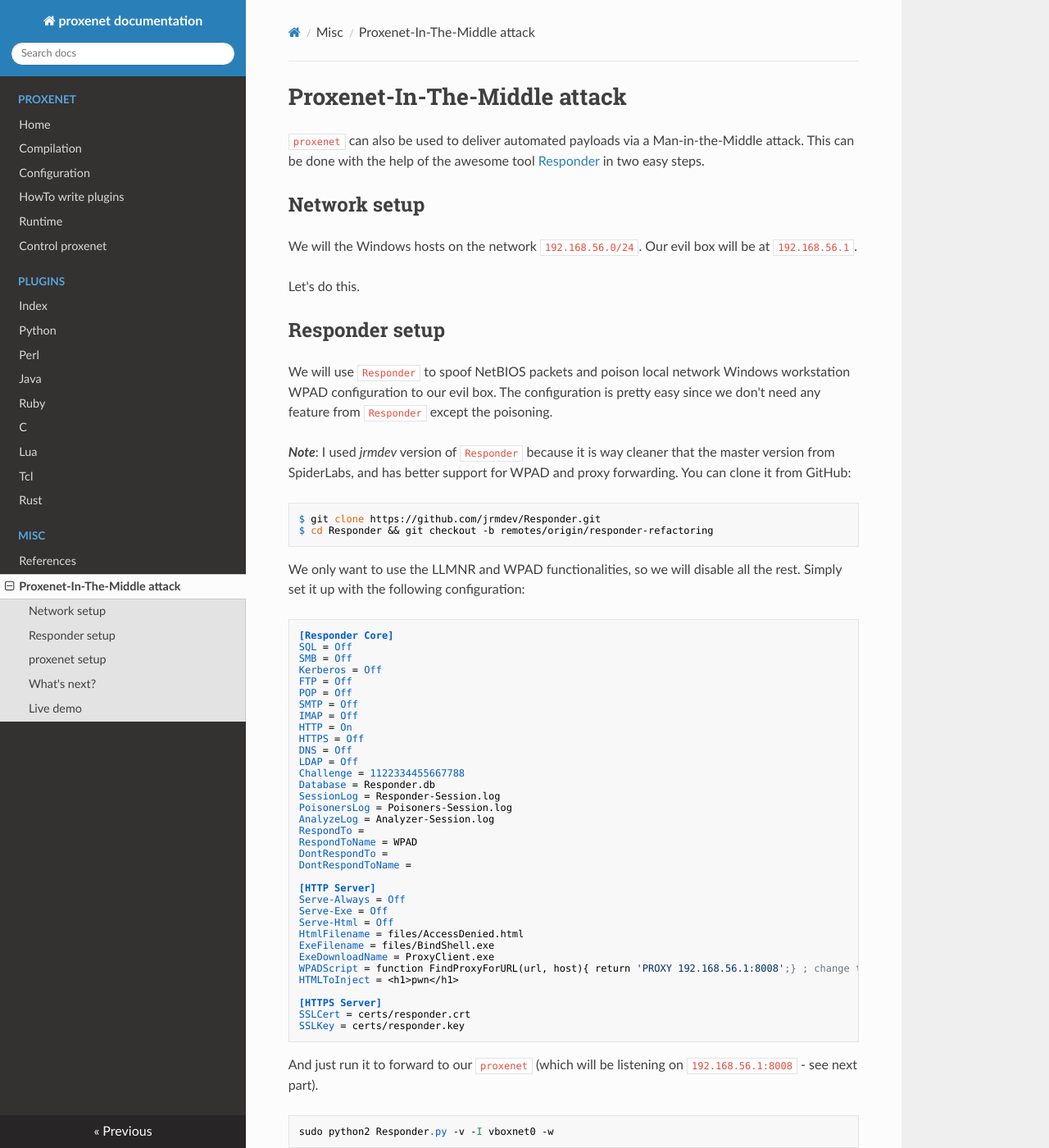
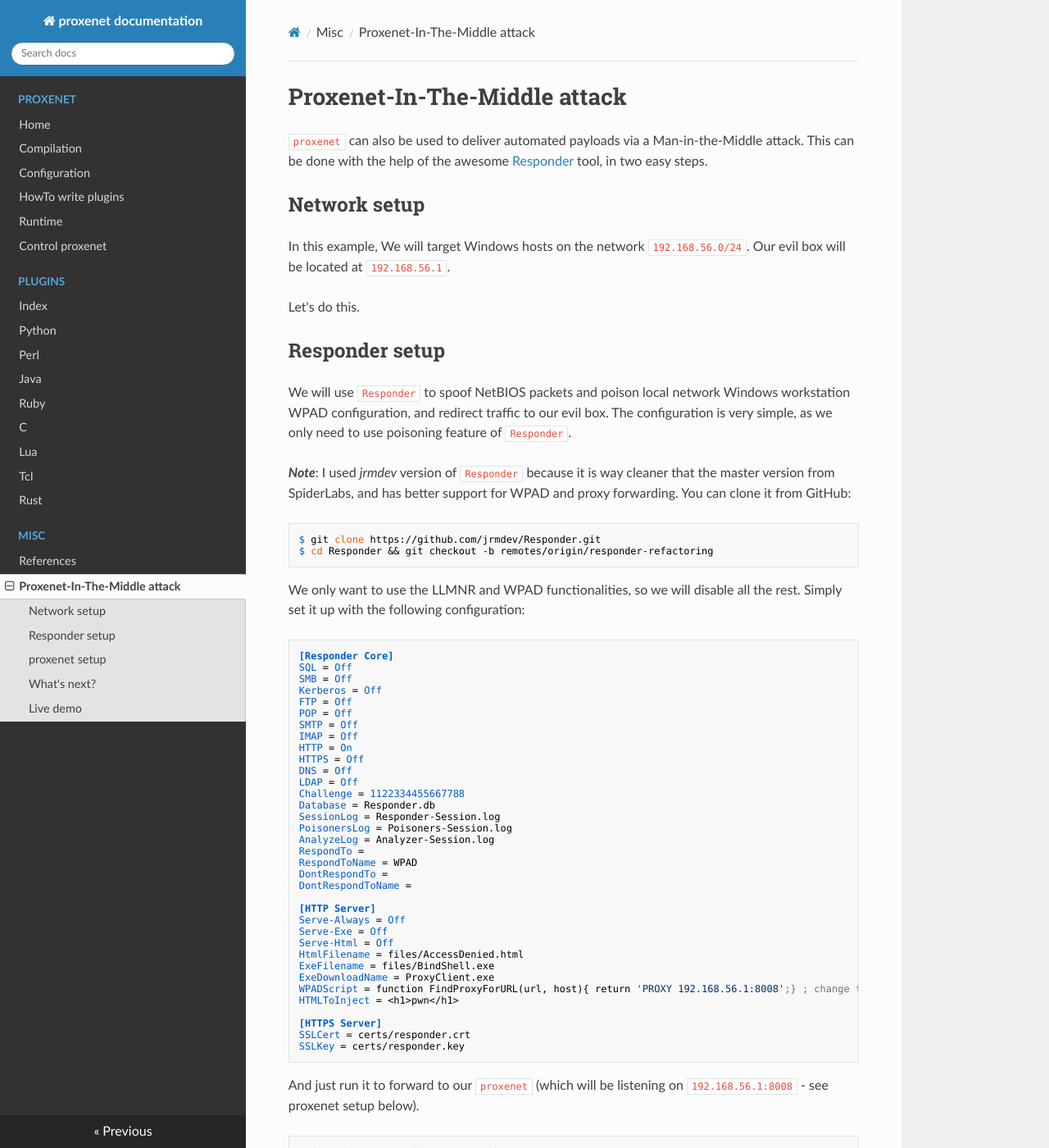
Before and after one commit to hugsy/proxenet, an MkDocs documentation site: the page built from docs/mitm.md, in a window 1280 px wide and 1400 px high. Shown: the whole window at 82% size. Built offline with MkDocs 1.6.1, drawn with Linux system fonts in a browser that asks for light colours; nearby versions of some CDN libraries; old or Windows-style settings are respelled for this version of MkDocs; some of the changed text lies outside the part shown.

Commit message:
Update mitm.md
wordsmithing

````diff
--- a/docs/mitm.md
+++ b/docs/mitm.md
@@ -1,14 +1,13 @@
 # Proxenet-In-The-Middle attack #
 
 `proxenet` can also be used to deliver automated payloads via a
-Man-in-the-Middle attack. This can be done with the help of the awesome tool
-[Responder](https://github.com/SpiderLabs/Responder) in two easy steps.
+Man-in-the-Middle attack. This can be done with the help of the awesome [Responder](https://github.com/SpiderLabs/Responder) tool, in two easy steps.
 
 
 ## Network setup ##
 
-We will the Windows hosts on the network `192.168.56.0/24`. Our evil box will be
-at `192.168.56.1`.
+In this example, We will target Windows hosts on the network `192.168.56.0/24`. Our evil box will be
+located at `192.168.56.1`.
 
 Let's do this.
 
@@ -16,9 +15,8 @@
 ## Responder setup ##
 
 We will use `Responder` to spoof NetBIOS packets and poison local network
-Windows workstation WPAD configuration to our evil box. The configuration is
-pretty easy since we don't need any feature from `Responder` except the
-poisoning.
+Windows workstation WPAD configuration, and redirect traffic to our evil box. The configuration is
+very simple, as we only need to use poisoning feature of `Responder`.
 
 **_Note_**: I used _jrmdev_ version of `Responder` because it is way cleaner
 that the master version from SpiderLabs, and has better support for WPAD and
@@ -70,7 +68,7 @@
 ```
 
 And just run it to forward to our `proxenet` (which will be listening on
-`192.168.56.1:8008` - see next part).
+`192.168.56.1:8008` - see proxenet setup below).
 ```
 sudo python2 Responder.py -v -I vboxnet0 -w
 ```
@@ -120,12 +118,12 @@
 Adding the `-N` option disables the SSL interception and make it stealthier. The
 `-i` option forces `proxenet` to use the Internet Explorer compatibility mode.
 
-From the moment `proxenet` and `Responder` are working together, you will
-automatically send fake results to your victims. By default, the `oPhishPoison`
+From the moment `proxenet` and `Responder` are configured and running, fake LLMNR
+and WPAD responses will be sent to the victims. By default, the `oPhishPoison`
 plugin will replace known binary content types (such as Office documents, ZIP
 files, RAR archives, etc.) with PE executables containing your payloads.
 
-When `Responder` poisons the LLMNR request for WPAD, it will indicate to the
+When `Responder` poisons the LLMNR request for WPAD, it will redirect the
 victim to fetch the PAC configuration from itself.
 ![responder-wpad](img/responder-wpad.png)
 
@@ -143,8 +141,7 @@
 
    1. The Windows hosts of the victims will get poisoned by `Responder` to point
    the WPAD NetBios name to our hosts.
-   2. Whenever, the victim will use their web browser setup in
-   "Auto-configuration".
+   2. Browsers setup in "Auto-configuration" mode are vulnerable.
    3. Every HTTP request will go through `proxenet` and the response will be
    poisoned with whatever content you setup.
    4. Enjoy the free shells !
````
